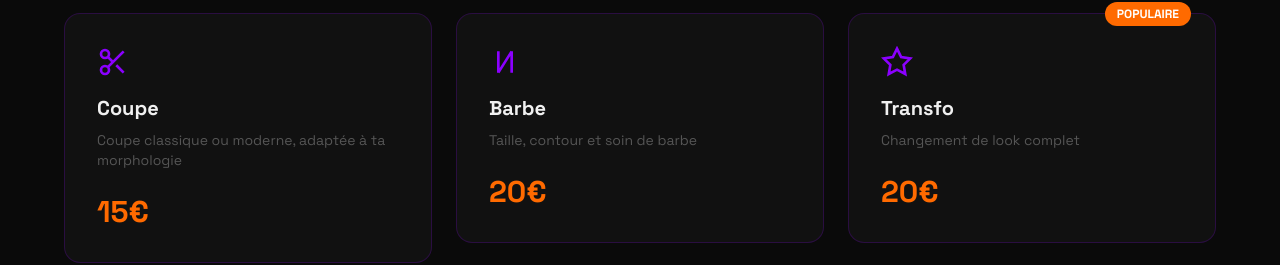
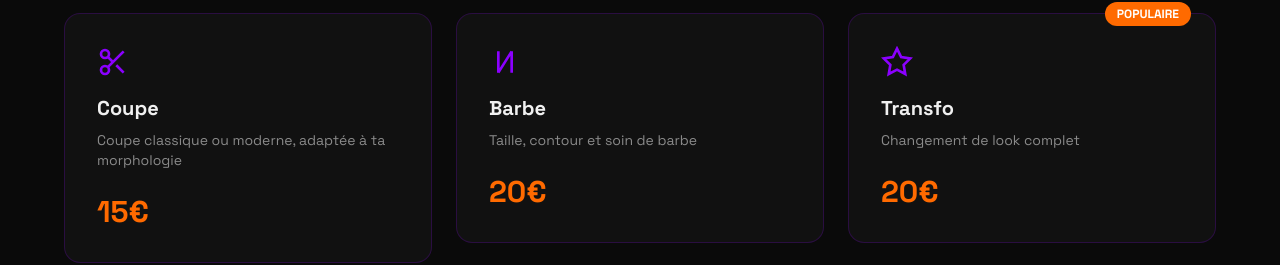
Before and after one commit to JulesVialas/briderbarber.fr, a Next.js app: page / in a window 1280 px wide. Shown: the part 995-1260 px from the top of the page. Built offline with nearby package versions, Linux system fonts and the light colour scheme.

Commit message:
fix: improve text contrast for WCAG AA accessibility
Bump --muted from #555 to #8a8a8a (5.7:1 ratio on dark bg) and
use #b388ff for small violet links in footer (7.3:1 ratio).
Fixes all contrast issues flagged by PageSpeed accessibility audit.

```diff
--- a/app/globals.css
+++ b/app/globals.css
@@ -5,7 +5,7 @@
   --neon-violet: #8b00ff;
   --neon-orange: #ff6a00;
   --text: #f0f0f0;
-  --muted: #555555;
+  --muted: #8a8a8a;
 }
 
 @theme inline {
--- a/components/Footer.tsx
+++ b/components/Footer.tsx
@@ -12,7 +12,7 @@ export default function Footer() {
           href={CONFIG.instagramUrl}
           target="_blank"
           rel="noopener noreferrer"
-          className="text-sm text-neon-violet transition-colors hover:text-neon-orange"
+          className="text-sm text-[#b388ff] transition-colors hover:text-neon-orange"
         >
           @{CONFIG.instagram}
         </a>
```
